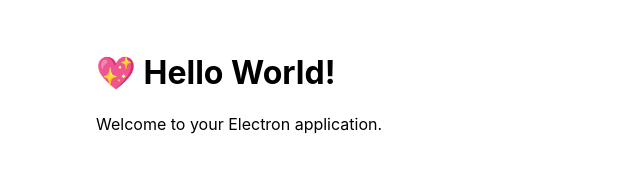
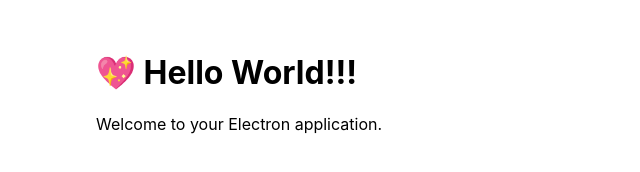
Before and after one commit to Paulleancole/electron-test-app, an Electron app: page src/index.html in a window 800 px wide. Shown: the full height of the page, 0-640 px from the left. Drawn offline with Linux system fonts and the light colour scheme.

Commit message:
Hello World!!

```diff
--- a/src/index.html
+++ b/src/index.html
@@ -6,7 +6,7 @@
     <link rel="stylesheet" href="index.css" />
   </head>
   <body>
-    <h1>💖 Hello World!</h1>
+    <h1>💖 Hello World!!!</h1>
     <p>Welcome to your Electron application.</p>
   </body>
 </html>
```
